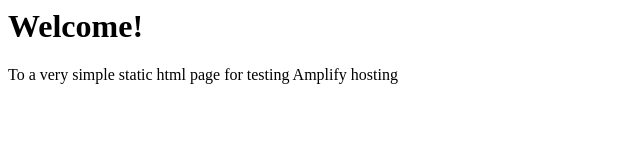
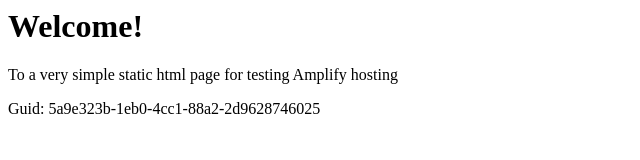
Before and after one commit to aws-aemilia-sin/Github-PR-Commit-Integration-Test-DoNotTouch-GitH-MJCD6L4M-v1-preprod-ap-southeast-1, a website: page src/index.html in a window 1280 px wide. Shown: the whole page, without its empty margins (0-640 px from the left). Drawn offline with Linux system fonts and the light colour scheme.

Commit message:
commit from integ tests

```diff
--- a/src/index.html
+++ b/src/index.html
@@ -1,3 +1,5 @@
+
+
 <html lang="en">
 
 <head>
@@ -10,6 +12,6 @@
 <body>
     <h1>Welcome!</h1>
     <p>To a very simple static html page for testing Amplify hosting</p>
-</body>
+    <p>Guid: 5a9e323b-1eb0-4cc1-88a2-2d9628746025</p></body>
 
 </html>
```
